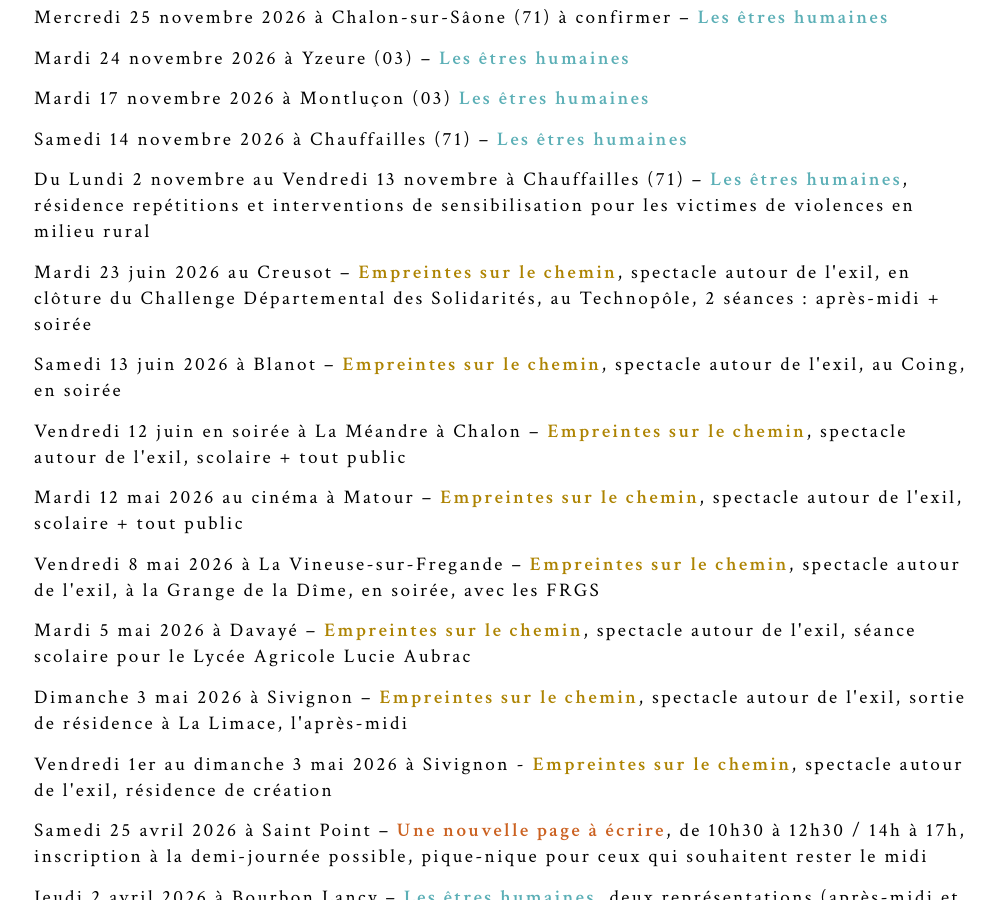
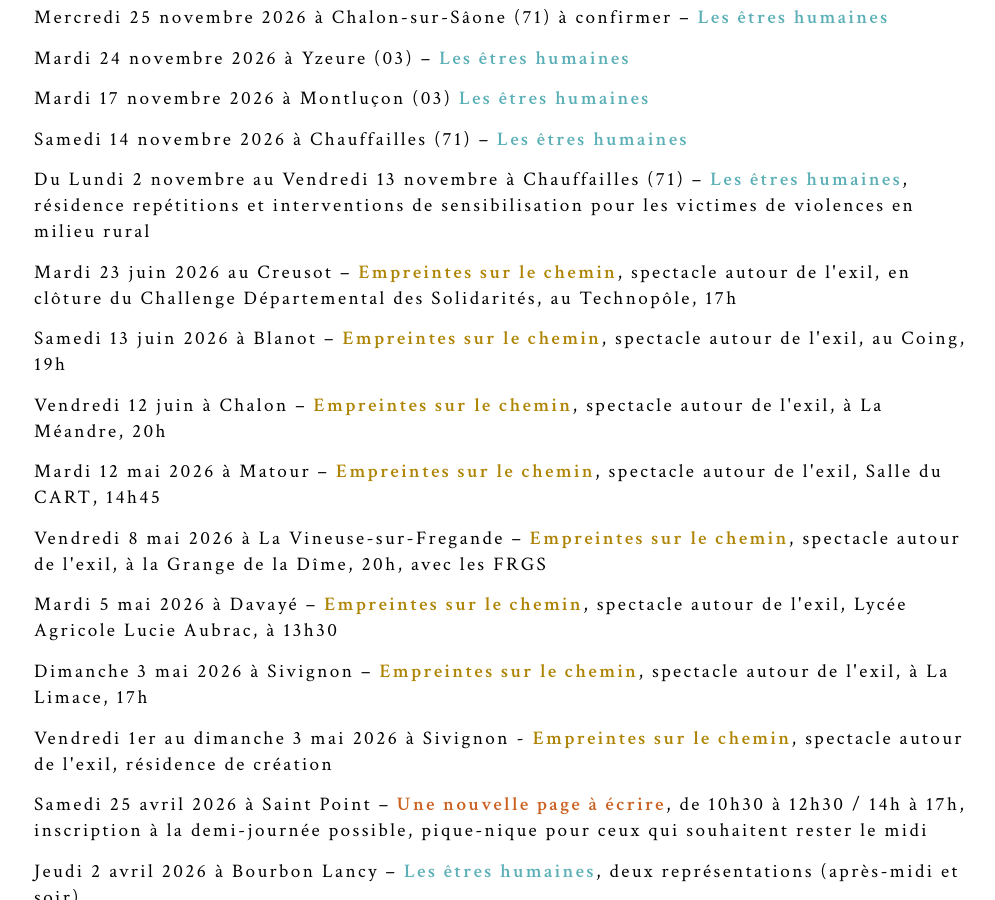
Before and after one commit to leshnik/revertouthaut, a Jekyll site: the page built from agenda.md, in a window 1280 px wide and 900 px high, scrolled down 526 px. Shown: the whole window, without its empty margins (136-1131 px from the left). Built offline with Jekyll 4.4.1, drawn with Linux system fonts in a browser that asks for light colours.

Commit message:
agenda add show times empreintes

```diff
--- a/agenda.md
+++ b/agenda.md
@@ -14,13 +14,13 @@ summary: Calendrier d'ateliers et de présentations publiques de Rêver Tout Hau
 <li><a href="#14-11-2026">Samedi 14 novembre 2026 à Chauffailles (71) – <span style="color:#5bafb6; font-weight:bold;">Les êtres humaines</span></a></li>
 <li><a href="#02-11-2026">Du Lundi 2 novembre au Vendredi 13 novembre à Chauffailles (71) –  <span style="color:#5bafb6; font-weight:bold;">Les êtres humaines</span>, résidence repétitions et interventions de sensibilisation pour les victimes de violences en milieu rural</a></li>
 
-<li><a href="#19-06-2026">Mardi 23 juin 2026 au Creusot – <span style="color:#AD8301; font-weight:bold;">Empreintes sur le chemin</span>, spectacle autour de l'exil, en clôture du Challenge Départemental des Solidarités, au Technopôle, 2 séances : après-midi + soirée </a></li>
-<li><a href="#13-06-2026">Samedi 13 juin 2026 à Blanot – <span style="color:#AD8301; font-weight:bold;">Empreintes sur le chemin</span>, spectacle autour de l'exil, au Coing, en soirée</a></li>
-<li><a href="12-06-2026">Vendredi 12 juin en soirée à La Méandre à Chalon – <span style="color:#AD8301; font-weight:bold;">Empreintes sur le chemin</span>, spectacle autour de l'exil, scolaire + tout public</a></li>
-<li><a href="#12-05-2026">Mardi 12 mai 2026 au cinéma à Matour – <span style="color:#AD8301; font-weight:bold;">Empreintes sur le chemin</span>, spectacle autour de l'exil, scolaire + tout public</a></li>
-<li><a href="#08-05-2026">Vendredi 8 mai 2026 à La Vineuse-sur-Fregande – <span style="color:#AD8301; font-weight:bold;">Empreintes sur le chemin</span>, spectacle autour de l'exil, à la Grange de la Dîme, en soirée, avec les FRGS</a> </li>
-<li><a href="#05-05-2026">Mardi 5 mai 2026 à Davayé – <span style="color:#AD8301; font-weight:bold;">Empreintes sur le chemin</span>, spectacle autour de l'exil, séance scolaire pour le Lycée Agricole Lucie Aubrac</a></li>
-<li><a href="#03-05-2026">Dimanche 3 mai 2026 à Sivignon – <span style="color:#AD8301; font-weight:bold;">Empreintes sur le chemin</span>, spectacle autour de l'exil, sortie de résidence à La Limace, l'après-midi</a></li>
+<li><a href="#19-06-2026">Mardi 23 juin 2026 au Creusot – <span style="color:#AD8301; font-weight:bold;">Empreintes sur le chemin</span>, spectacle autour de l'exil, en clôture du Challenge Départemental des Solidarités, au Technopôle, 17h</a></li>
+<li><a href="#13-06-2026">Samedi 13 juin 2026 à Blanot – <span style="color:#AD8301; font-weight:bold;">Empreintes sur le chemin</span>, spectacle autour de l'exil, au Coing, 19h</a></li>
+<li><a href="12-06-2026">Vendredi 12 juin à Chalon – <span style="color:#AD8301; font-weight:bold;">Empreintes sur le chemin</span>, spectacle autour de l'exil, à La Méandre, 20h</a></li>
+<li><a href="#12-05-2026">Mardi 12 mai 2026 à Matour – <span style="color:#AD8301; font-weight:bold;">Empreintes sur le chemin</span>, spectacle autour de l'exil, Salle du CART, 14h45</a></li>
+<li><a href="#08-05-2026">Vendredi 8 mai 2026 à La Vineuse-sur-Fregande – <span style="color:#AD8301; font-weight:bold;">Empreintes sur le chemin</span>, spectacle autour de l'exil, à la Grange de la Dîme, 20h, avec les FRGS</a> </li>
+<li><a href="#05-05-2026">Mardi 5 mai 2026 à Davayé – <span style="color:#AD8301; font-weight:bold;">Empreintes sur le chemin</span>, spectacle autour de l'exil, Lycée Agricole Lucie Aubrac, à 13h30</a></li>
+<li><a href="#03-05-2026">Dimanche 3 mai 2026 à Sivignon – <span style="color:#AD8301; font-weight:bold;">Empreintes sur le chemin</span>, spectacle autour de l'exil, à La Limace, 17h</a></li>
 <li><a href="#01-05-2026">Vendredi 1er au dimanche 3 mai 2026 à Sivignon - <span style="color:#AD8301; font-weight:bold;">Empreintes sur le chemin</span>, spectacle autour de l'exil, résidence de création</a></li>
 <li><a href="#25-04-2026">Samedi 25 avril 2026 à Saint Point –<span style="color:#CB6120; font-weight:bold;"> Une nouvelle page à écrire</span>, de 10h30 à 12h30 / 14h à 17h, inscription à la demi-journée possible, pique-nique pour ceux qui souhaitent rester le midi</a></li>
 <li><a href="#2-04-2026">Jeudi 2 avril 2026 à Bourbon Lancy – <span style="color:#5bafb6; font-weight:bold;">Les êtres humaines</span>, deux représentations (après-midi et soir)</a></li>
```
